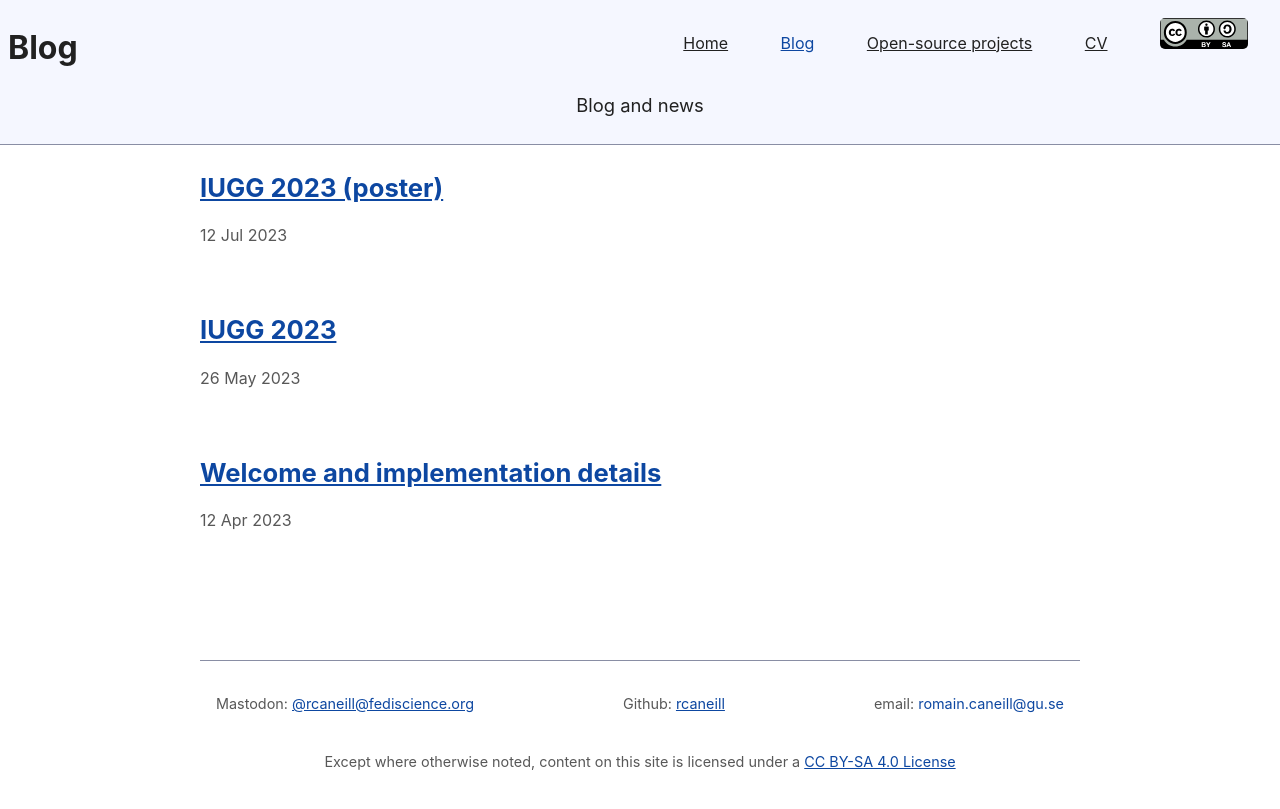
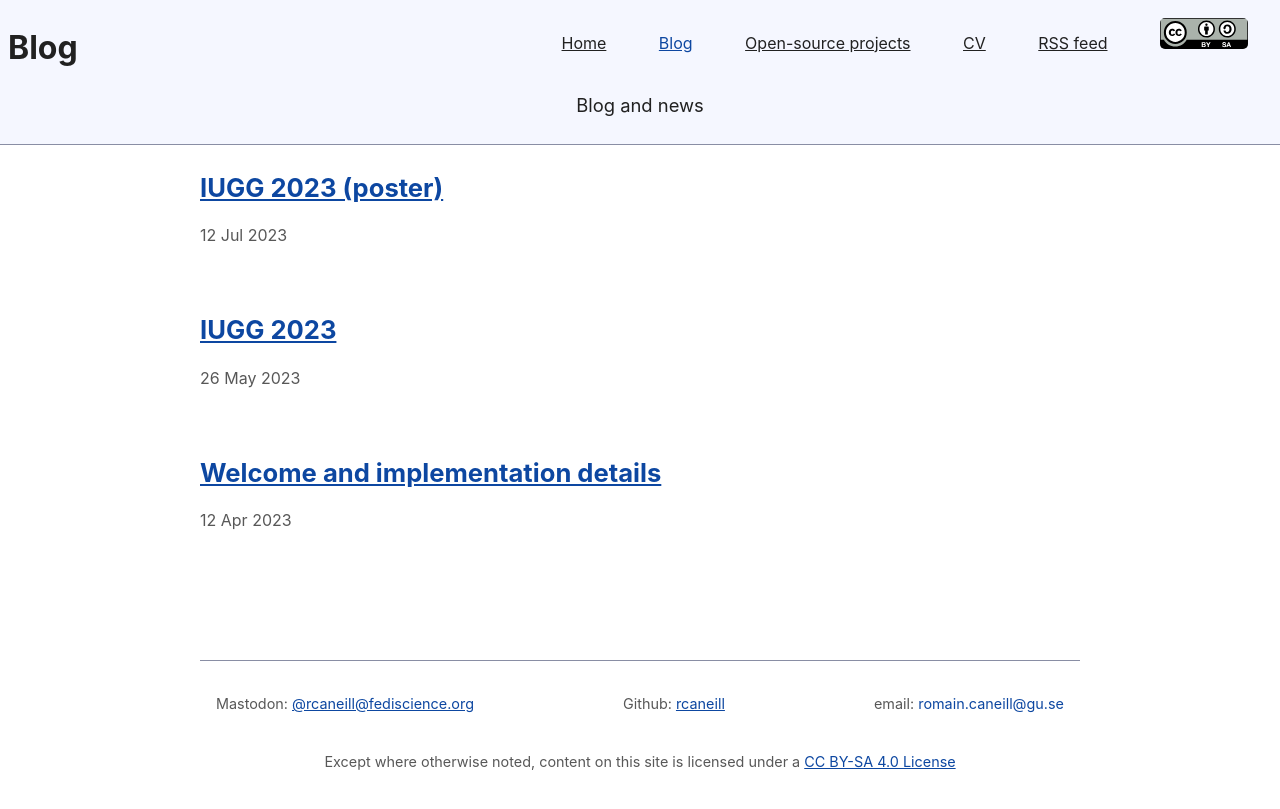
Before and after one commit to rcaneill/rcaneill.github.io, a Jekyll site: the page built from blog.md, in a window 1280 px wide. Shown: the top 809 px of the page. Built offline with Jekyll 4.4.1, drawn with Linux system fonts in a browser that asks for light colours.

Commit message:
add RSS feed

```diff
--- a/_data/navigation.yml
+++ b/_data/navigation.yml
@@ -10,5 +10,8 @@
 - name: CV
   link: https://raw.githubusercontent.com/rcaneill/cv/build/cv.pdf
 
+- name: RSS feed
+  link: /feed.xml
+
 - name:  <img src="/assets/images/CC_BY-SA_icon.svg" alt="CC-BY-SA icon"></img>
   link: https://creativecommons.org/licenses/by-sa/4.0/
```
